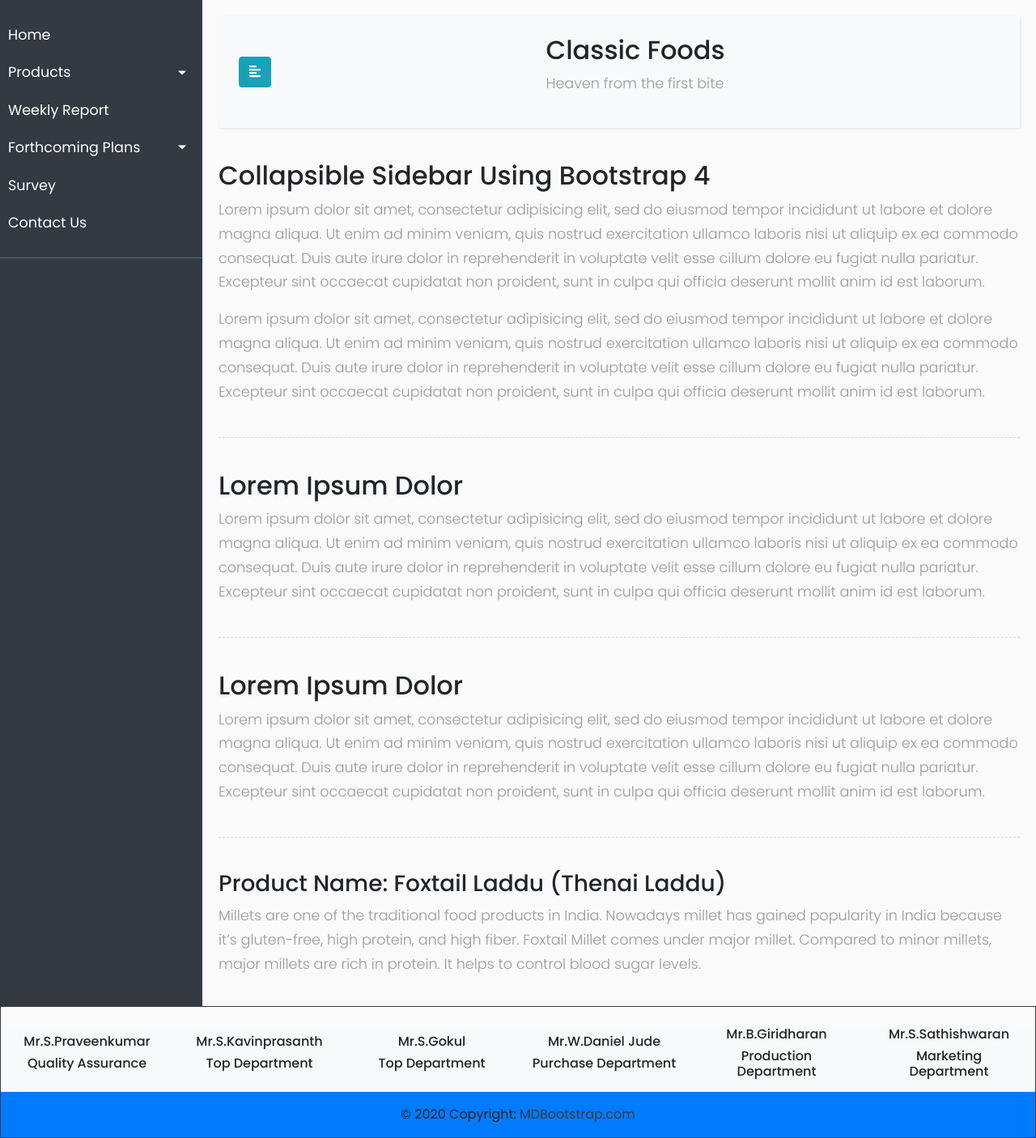
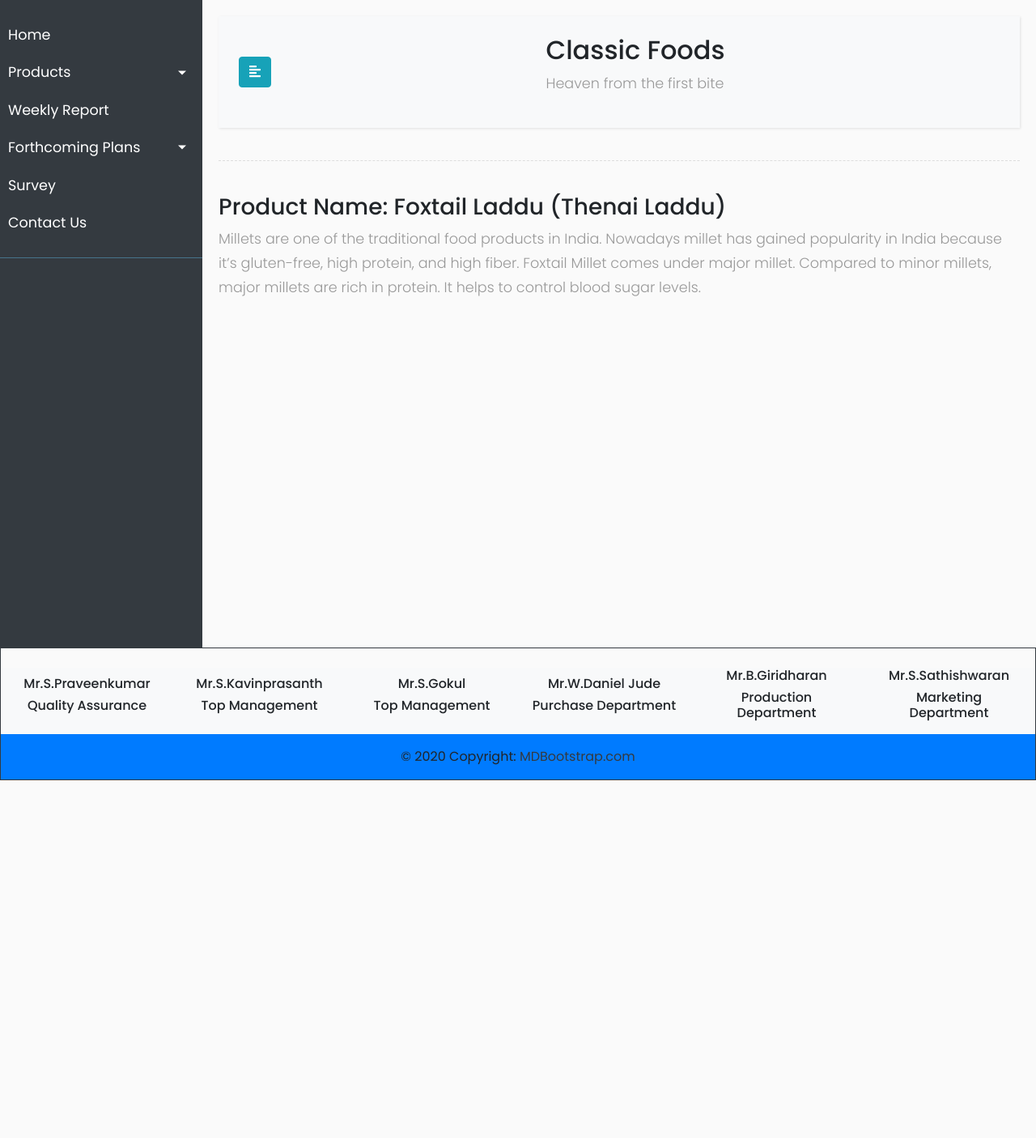
Before and after one commit to Ranjith236838/classicfoods, a Django app: page / in a window 1280 px wide. Shown: the whole page at 81% size. After the commit the page ends 964 px from the top, so only its background shows below. Run offline with Django 3.2, Linux system fonts and the light colour scheme; some libraries are stand-ins or nearby versions.

Commit message:
Update index.html

```diff
--- a/templates/index.html
+++ b/templates/index.html
@@ -175,19 +175,7 @@
                 </div>
             </nav>
 
-            <h2>Collapsible Sidebar Using Bootstrap 4</h2>
-            <p>Lorem ipsum dolor sit amet, consectetur adipisicing elit, sed do eiusmod tempor incididunt ut labore et dolore magna aliqua. Ut enim ad minim veniam, quis nostrud exercitation ullamco laboris nisi ut aliquip ex ea commodo consequat. Duis aute irure dolor in reprehenderit in voluptate velit esse cillum dolore eu fugiat nulla pariatur. Excepteur sint occaecat cupidatat non proident, sunt in culpa qui officia deserunt mollit anim id est laborum.</p>
-            <p>Lorem ipsum dolor sit amet, consectetur adipisicing elit, sed do eiusmod tempor incididunt ut labore et dolore magna aliqua. Ut enim ad minim veniam, quis nostrud exercitation ullamco laboris nisi ut aliquip ex ea commodo consequat. Duis aute irure dolor in reprehenderit in voluptate velit esse cillum dolore eu fugiat nulla pariatur. Excepteur sint occaecat cupidatat non proident, sunt in culpa qui officia deserunt mollit anim id est laborum.</p>
 
-            <div class="line"></div>
-
-            <h2>Lorem Ipsum Dolor</h2>
-            <p>Lorem ipsum dolor sit amet, consectetur adipisicing elit, sed do eiusmod tempor incididunt ut labore et dolore magna aliqua. Ut enim ad minim veniam, quis nostrud exercitation ullamco laboris nisi ut aliquip ex ea commodo consequat. Duis aute irure dolor in reprehenderit in voluptate velit esse cillum dolore eu fugiat nulla pariatur. Excepteur sint occaecat cupidatat non proident, sunt in culpa qui officia deserunt mollit anim id est laborum.</p>
-
-            <div class="line"></div>
-
-            <h2>Lorem Ipsum Dolor</h2>
-            <p>Lorem ipsum dolor sit amet, consectetur adipisicing elit, sed do eiusmod tempor incididunt ut labore et dolore magna aliqua. Ut enim ad minim veniam, quis nostrud exercitation ullamco laboris nisi ut aliquip ex ea commodo consequat. Duis aute irure dolor in reprehenderit in voluptate velit esse cillum dolore eu fugiat nulla pariatur. Excepteur sint occaecat cupidatat non proident, sunt in culpa qui officia deserunt mollit anim id est laborum.</p>
 
             <div class="line" id="milletladdu"></div>
 
@@ -207,12 +195,12 @@
             		<div class="col mx-auto">
 
                 		<h6> Mr.S.Kavinprasanth </h6>
-                		<h6> Top Department </h6>
+                		<h6> Top Management </h6>
              		</div>
             	 	<div class="col mx-auto">
 
                 		<h6> Mr.S.Gokul </h6>
-                		<h6> Top Department </h6>
+                		<h6> Top Management </h6>
              		</div>
              		<div class="col mx-auto">
 
```
